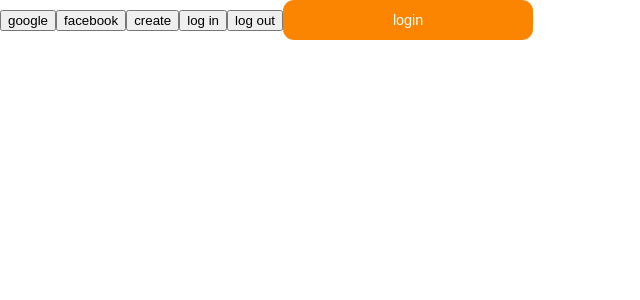
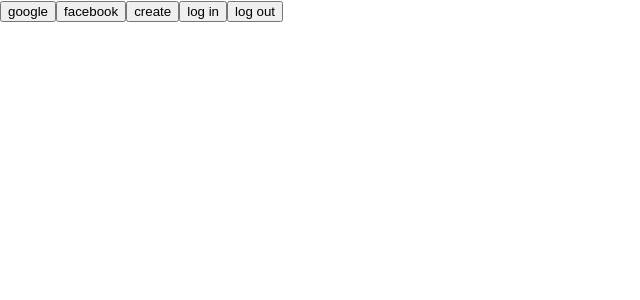
Before and after one commit to ozzyee/pawcket, a Next.js app: page / in a window 1280 px wide. Shown: the top 300 px of the page, without its empty margins (0-640 px from the left). Built offline with nearby package versions, Linux system fonts and the light colour scheme; no server answers.

Commit message:
fix build

```diff
--- a/src/pages/index.tsx
+++ b/src/pages/index.tsx
@@ -1,6 +1,5 @@
 import type { NextPage } from "next";
 import Head from "next/head";
-import { Buttons } from "../components/buttons/buttons.component";
 import { AuthService } from "../lib/auth-service/auth.service";
 
 const Home: NextPage = () => {
@@ -40,7 +39,6 @@ const Home: NextPage = () => {
             log in
          </button>
          <button onClick={authLogin.signOut}>log out</button>
-         <Buttons dark={true}>login</Buttons>
       </>
    );
 };
```
